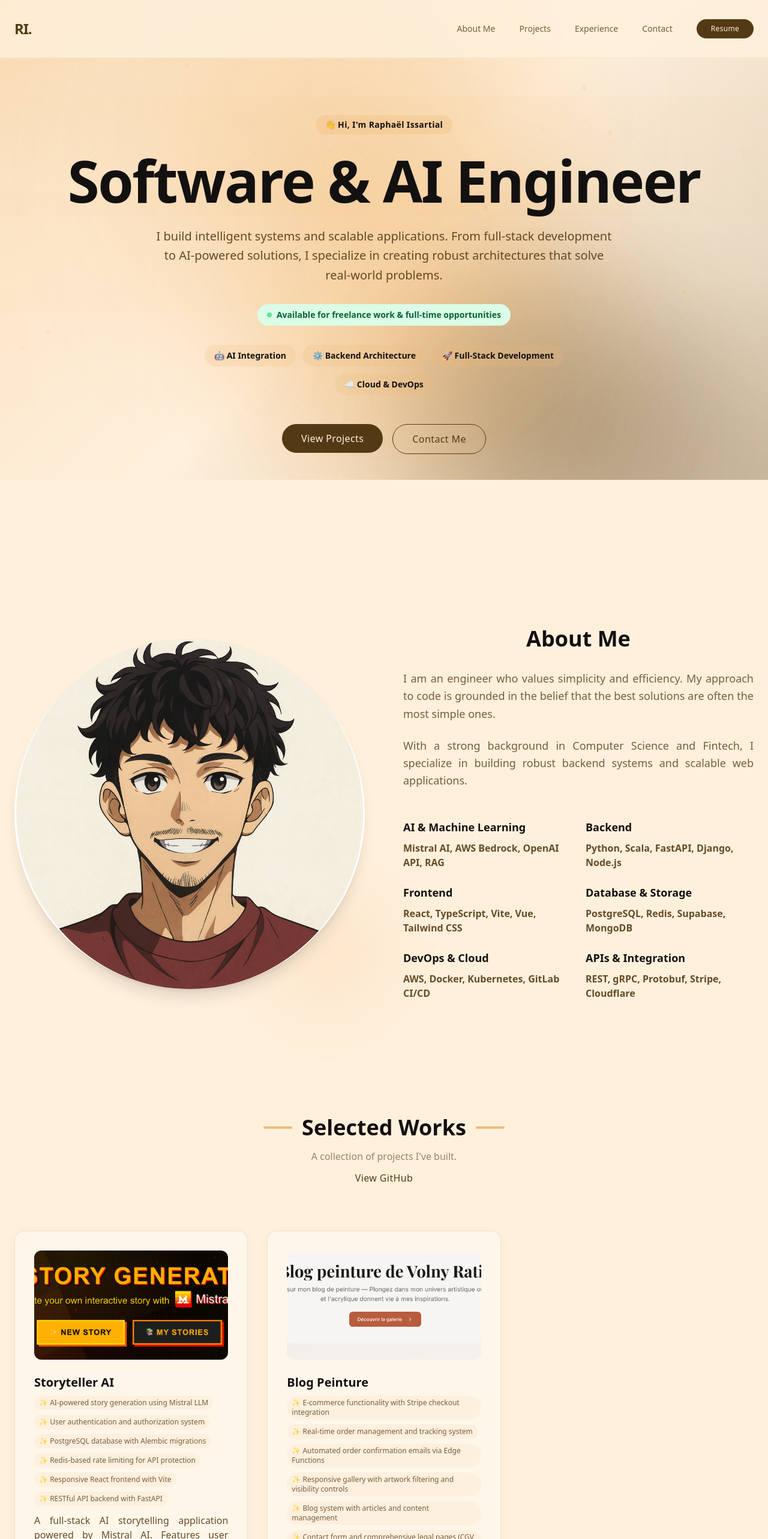
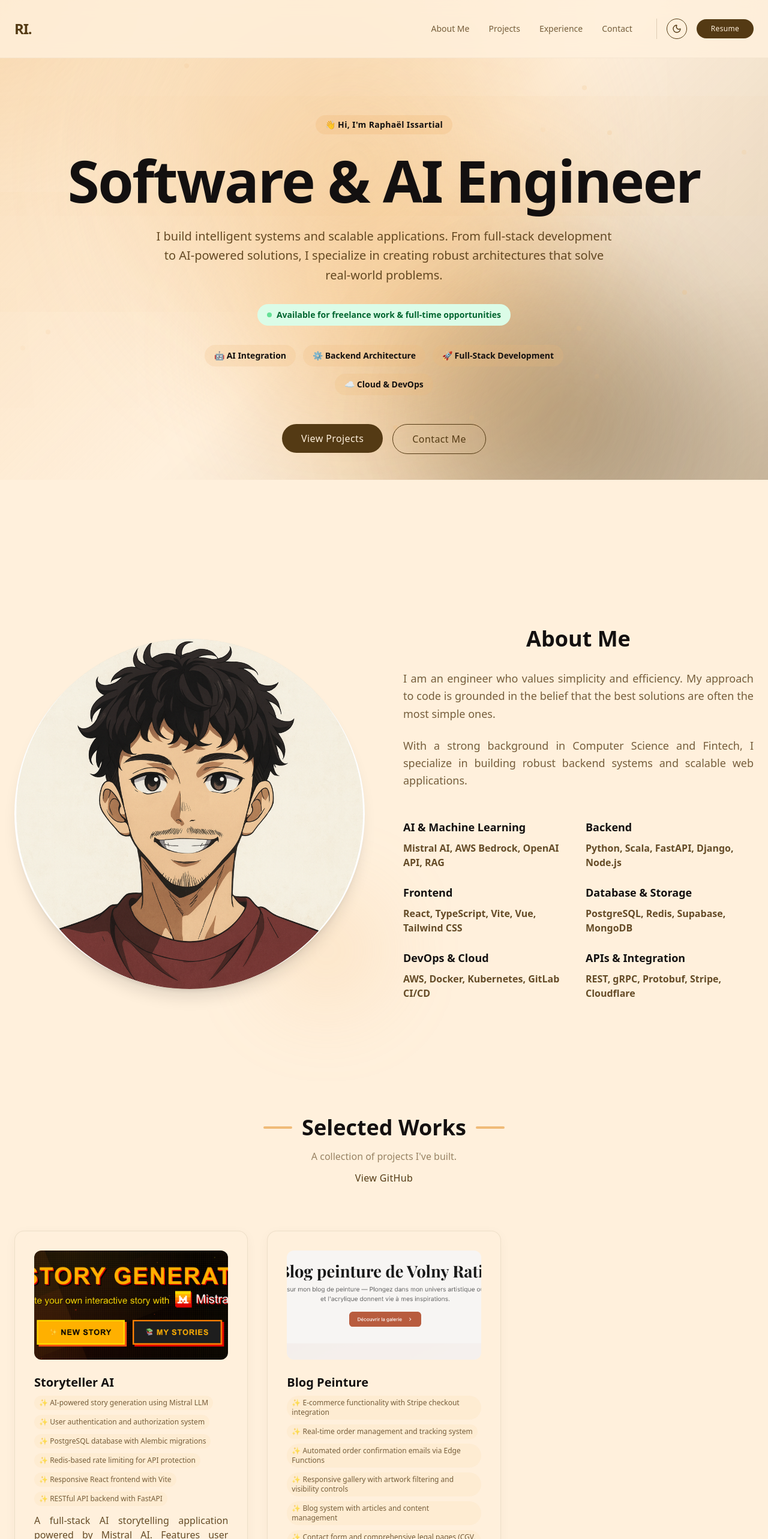
Before and after one commit to Raphala27/my_portfolio, a Next.js app: page / in a window 1280 px wide. Shown: the top 2566 px of the page at 60% size. Built offline with nearby package versions, Linux system fonts and the light colour scheme.

Commit message:
add dark mode

```diff
--- a/package.json
+++ b/package.json
@@ -13,6 +13,7 @@
     "framer-motion": "^12.23.24",
     "lucide-react": "^0.554.0",
     "next": "16.0.10",
+    "next-themes": "^0.4.6",
     "react": "19.2.0",
     "react-dom": "19.2.0",
     "tailwind-merge": "^3.4.0"
--- a/src/app/globals.css
+++ b/src/app/globals.css
@@ -1,27 +1,35 @@
 @import "tailwindcss";
 
 @theme inline {
-  --color-chic-bg: #FFF0DC;
-  --color-chic-accent: #F0BB78;
-  --color-chic-brown: #543A14;
-  --color-chic-dark: #131010;
+  --color-chic-bg: var(--theme-chic-bg);
+  --color-chic-accent: var(--theme-chic-accent);
+  --color-chic-brown: var(--theme-chic-brown);
+  --color-chic-dark: var(--theme-chic-dark);
 
   --font-sans: var(--font-geist-sans);
   --font-mono: var(--font-geist-mono);
 }
 
 :root {
-  --background: #FFF0DC;
-  --foreground: #131010;
+  /* Light mode original theme state */
+  --theme-chic-bg: #FFF0DC;
+  --theme-chic-accent: #F0BB78;
+  --theme-chic-brown: #543A14;
+  --theme-chic-dark: #131010;
+
+  --background: var(--theme-chic-bg);
+  --foreground: var(--theme-chic-dark);
 }
 
-/* Force light mode regardless of system preference */
-@media (prefers-color-scheme: dark) {
-  :root {
-    /* Override dark mode to maintain the light chic theme */
-    --background: #FFF0DC;
-    --foreground: #131010;
-  }
+.dark {
+  /* Dark mode overrides */
+  --theme-chic-bg: #131010; /* Use previous dark for bg */
+  --theme-chic-accent: #F0BB78; /* Keep recognizable accent */
+  --theme-chic-brown: #E8D3B7; /* Gentle beige for previous brown components */
+  --theme-chic-dark: #FFF0DC; /* Use previous bg for dark contrast */
+
+  --background: var(--theme-chic-bg);
+  --foreground: var(--theme-chic-dark);
 }
 
 body {
@@ -29,39 +37,42 @@ body {
   color: var(--foreground);
   font-family: var(--font-sans);
   -webkit-font-smoothing: antialiased;
+  transition: background-color 0.3s ease, color 0.3s ease;
 }
 
 /* Custom Utilities for Chic Feel */
 @layer utilities {
   .chic-card {
-    background-color: rgba(255, 255, 255, 0.4);
+    background-color: color-mix(in srgb, var(--theme-chic-bg) 80%, transparent);
     backdrop-filter: blur(12px);
-    border: 1px solid rgba(84, 58, 20, 0.1);
-    box-shadow: 0 4px 20px -2px rgba(84, 58, 20, 0.05);
+    border: 1px solid color-mix(in srgb, var(--theme-chic-brown) 10%, transparent);
+    box-shadow: 0 4px 20px -2px color-mix(in srgb, var(--theme-chic-brown) 5%, transparent);
+    transition: background-color 0.3s ease, border-color 0.3s ease, box-shadow 0.3s ease;
   }
 
   .chic-button-primary {
-    background-color: var(--color-chic-brown);
-    color: #FFF0DC;
+    background-color: var(--theme-chic-brown);
+    /* In light mode text is #FFF0DC, in dark mode text is #131010 */
+    color: var(--theme-chic-bg);
     transition: all 0.3s ease;
   }
 
   .chic-button-primary:hover {
-    background-color: var(--color-chic-dark);
+    background-color: var(--theme-chic-dark);
     transform: translateY(-1px);
-    box-shadow: 0 4px 12px rgba(84, 58, 20, 0.2);
+    box-shadow: 0 4px 12px color-mix(in srgb, var(--theme-chic-brown) 20%, transparent);
   }
 
   .chic-button-outline {
     background-color: transparent;
-    border: 1px solid var(--color-chic-brown);
-    color: var(--color-chic-brown);
+    border: 1px solid var(--theme-chic-brown);
+    color: var(--theme-chic-brown);
     transition: all 0.3s ease;
   }
 
   .chic-button-outline:hover {
-    background-color: var(--color-chic-brown);
-    color: #FFF0DC;
+    background-color: var(--theme-chic-brown);
+    color: var(--theme-chic-bg);
   }
 
   .animate-aurora {
--- a/src/app/layout.tsx
+++ b/src/app/layout.tsx
@@ -1,6 +1,7 @@
 import type { Metadata } from "next";
 import { Geist, Geist_Mono } from "next/font/google";
 import "./globals.css";
+import { ThemeProvider } from "@/components/ThemeProvider";
 
 const geistSans = Geist({
   variable: "--font-geist-sans",
@@ -27,7 +28,9 @@ export default function RootLayout({
       <body
         className={`${geistSans.variable} ${geistMono.variable} antialiased`}
       >
-        {children}
+        <ThemeProvider attribute="class" defaultTheme="system" enableSystem>
+          {children}
+        </ThemeProvider>
       </body>
     </html>
   );
--- /dev/null
+++ b/src/components/ThemeProvider.tsx
@@ -0,0 +1,11 @@
+"use client";
+
+import { ThemeProvider as NextThemesProvider } from "next-themes";
+import * as React from "react";
+
+export function ThemeProvider({
+  children,
+  ...props
+}: React.ComponentProps<typeof NextThemesProvider>) {
+  return <NextThemesProvider {...props}>{children}</NextThemesProvider>;
+}
--- /dev/null
+++ b/src/components/ThemeToggle.tsx
@@ -0,0 +1,36 @@
+"use client";
+
+import { useTheme } from "next-themes";
+import { Moon, Sun } from "lucide-react";
+import { useEffect, useState } from "react";
+import { Button } from "./ui/Button";
+
+export function ThemeToggle() {
+  const { theme, setTheme } = useTheme();
+  // Ensure we don't render the toggle during SSR to avoid hydration mismatch
+  const [mounted, setMounted] = useState(false);
+
+  useEffect(() => {
+    setMounted(true);
+  }, []);
+
+  if (!mounted) {
+    // Return a placeholder with the same dimensions to avoid layout shift
+    return <div className="w-10 h-10" />;
+  }
+
+  return (
+    <Button
+      variant="outline"
+      className="p-2 aspect-square flex items-center justify-center rounded-full border-chic-brown/20 bg-chic-bg/50 hover:bg-chic-brown/10 backdrop-blur-sm"
+      onClick={() => setTheme(theme === "dark" ? "light" : "dark")}
+      aria-label="Toggle dark mode"
+    >
+      {theme === "dark" ? (
+        <Sun className="h-4 w-4 text-chic-brown" />
+      ) : (
+        <Moon className="h-4 w-4 text-chic-brown" />
+      )}
+    </Button>
+  );
+}
--- a/src/components/layout/Navbar.tsx
+++ b/src/components/layout/Navbar.tsx
@@ -1,24 +1,29 @@
 import Link from 'next/link';
 import { Button } from '../ui/Button';
+import { ThemeToggle } from '@/components/ThemeToggle';
 
 export function Navbar() {
     return (
-        <nav className="fixed top-0 left-0 w-full z-50 bg-chic-bg/80 backdrop-blur-md border-b border-chic-brown/5">
+        <nav className="fixed top-0 left-0 w-full z-50 bg-chic-bg/80 backdrop-blur-md border-b border-chic-brown/5 transition-colors duration-300">
             <div className="container mx-auto px-6 h-24 flex items-center justify-between">
-                <Link href="/" className="text-2xl font-bold tracking-tighter text-chic-brown">
+                <Link href="/" className="text-2xl font-bold tracking-tighter text-chic-brown transition-colors duration-300">
                     RI.
                 </Link>
 
-                <div className="hidden md:flex items-center gap-10 text-sm font-medium text-chic-brown/80">
+                <div className="hidden md:flex items-center gap-8 text-sm font-medium text-chic-brown/80 transition-colors duration-300">
                     <Link href="#about" className="hover:text-chic-brown transition-colors">About Me</Link>
                     <Link href="#projects" className="hover:text-chic-brown transition-colors">Projects</Link>
                     <Link href="#experience" className="hover:text-chic-brown transition-colors">Experience</Link>
                     <Link href="#contact" className="hover:text-chic-brown transition-colors">Contact</Link>
-                    <Link href="/cv.pdf" target="_blank" rel="noopener noreferrer">
-                        <Button variant="primary" className="px-6 py-2 text-xs">
-                            Resume
-                        </Button>
-                    </Link>
+
+                    <div className="flex items-center gap-4 border-l border-chic-brown/20 pl-4 ml-2 transition-colors duration-300">
+                        <ThemeToggle />
+                        <Link href="/cv.pdf" target="_blank" rel="noopener noreferrer">
+                            <Button variant="primary" className="px-6 py-2 text-xs">
+                                Resume
+                            </Button>
+                        </Link>
+                    </div>
                 </div>
             </div>
         </nav>
```
Also changed, not shown: 1 other file (tests, documents, lock files or other folders).
